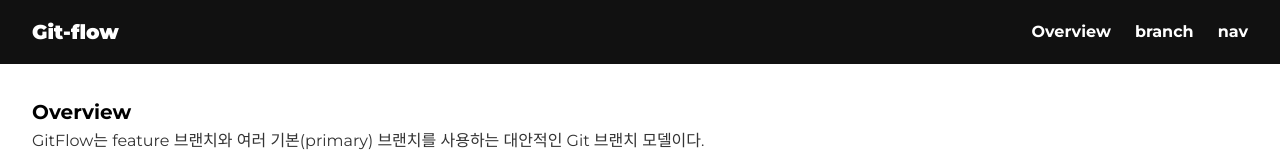
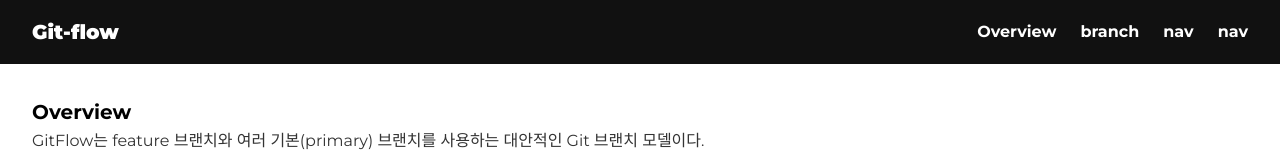
Before and after one commit to aluvy/gitflow_test, a plain HTML site: page index.html in a window 1280 px wide. Shown: the top 156 px of the page. Drawn offline with Linux system fonts and the light colour scheme.

Commit message:
nav추가2

```diff
--- a/index.html
+++ b/index.html
@@ -16,6 +16,7 @@
             <ul>
                 <li><a href="#">Overview</a></li>
                 <li><a href="#">branch</a></li>
+                <li><a href="#">nav</a></li>
                 <li><a href="#">nav</a></li>
             </ul>
         </nav>
```
